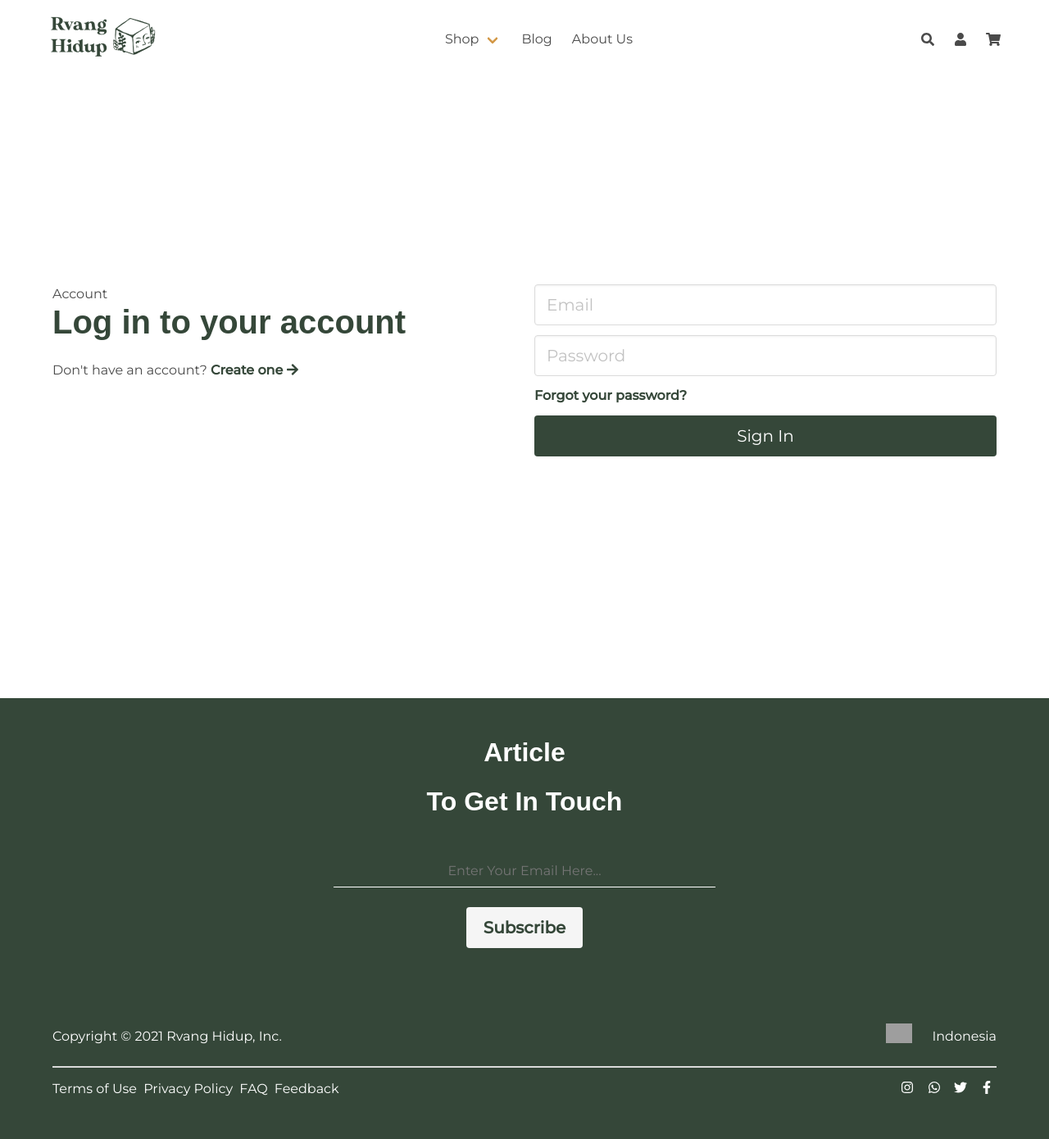
After one commit to diwangkara-dev/rvang, a CodeIgniter app: page /database/welcome/login in a window 1280 px wide. The commit adds this page. Shown: the whole page at 82% size. Run offline with CodeIgniter, Linux system fonts and the light colour scheme; some libraries are stand-ins or nearby versions; some web fonts are replaced; grey boxes are pictures that could not be loaded.

Commit message:
add login

```diff
--- a/application/controllers/Welcome.php
+++ b/application/controllers/Welcome.php
@@ -56,4 +56,13 @@ class Welcome extends CI_Controller
 		$this->load->view('template/subscription');
 		$this->load->view('template/foot');
 	}
+
+	public function login()
+	{
+		$this->load->view('template/head');
+		$this->load->view('template/nav');
+		$this->load->view('login');
+		$this->load->view('template/subscription');
+		$this->load->view('template/foot');
+	}
 }
--- /dev/null
+++ b/application/views/login.php
@@ -0,0 +1,36 @@
+<section class="hero is-fullheight">
+    <div class="hero-body">
+        <div class="container">
+            <div class="columns">
+                <div class="column">
+                    <p>Account</p>
+                    <p class="title is-2 is-family-secondary has-text-primary">Log in to your account</p>
+                    <p>
+                        Don't have an account?
+                        <a href="<?= base_url('welcome/sign_up'); ?>" class="has-text-primary has-text-weight-bold">
+                            Create one <i class="fas fa-arrow-right"></i>
+                        </a>
+                    </p>
+                </div>
+                <div class="column">
+                    <div class="field">
+                        <div class="control">
+                            <input type="email" class="input is-medium" placeholder="Email">
+                        </div>
+                    </div>
+                    <div class="field">
+                        <div class="control">
+                            <input type="password" class="input is-medium" placeholder="Password">
+                        </div>
+                    </div>
+                    <div class="field">
+                        <a href="<?= base_url('welcome/forgot_password'); ?>" class="has-text-primary has-text-weight-bold">Forgot your password?</a>
+                    </div>
+                    <div class="field">
+                        <button class="button is-primary is-fullwidth is-medium">Sign In</button>
+                    </div>
+                </div>
+            </div>
+        </div>
+    </div>
+</section>
--- a/application/views/template/nav.php
+++ b/application/views/template/nav.php
@@ -85,7 +85,7 @@
                     <i class="fas fa-search"></i>
                 </span>
             </a>
-            <a href="#" class="navbar-item">
+            <a href="<?= base_url('welcome/login'); ?>" class="navbar-item">
                 <span class="icon">
                     <i class="fas fa-user"></i>
                 </span>
```
